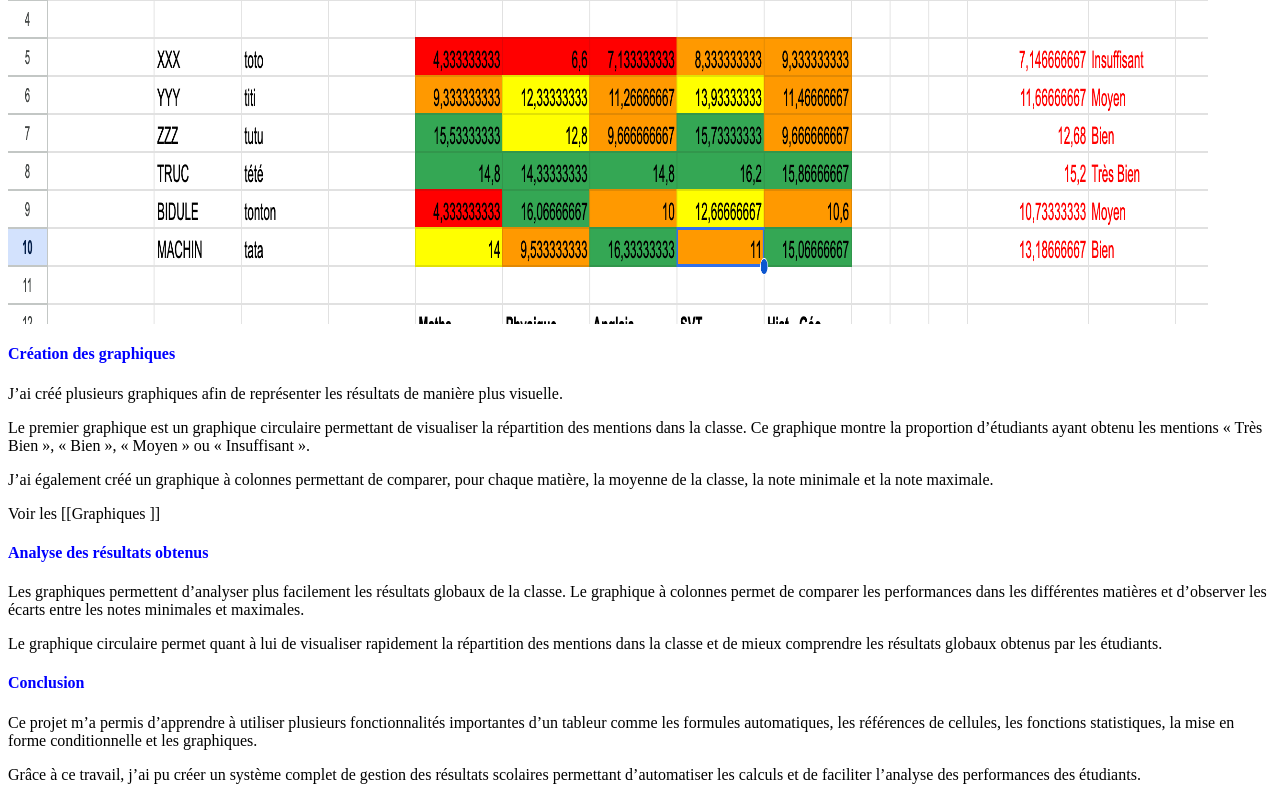
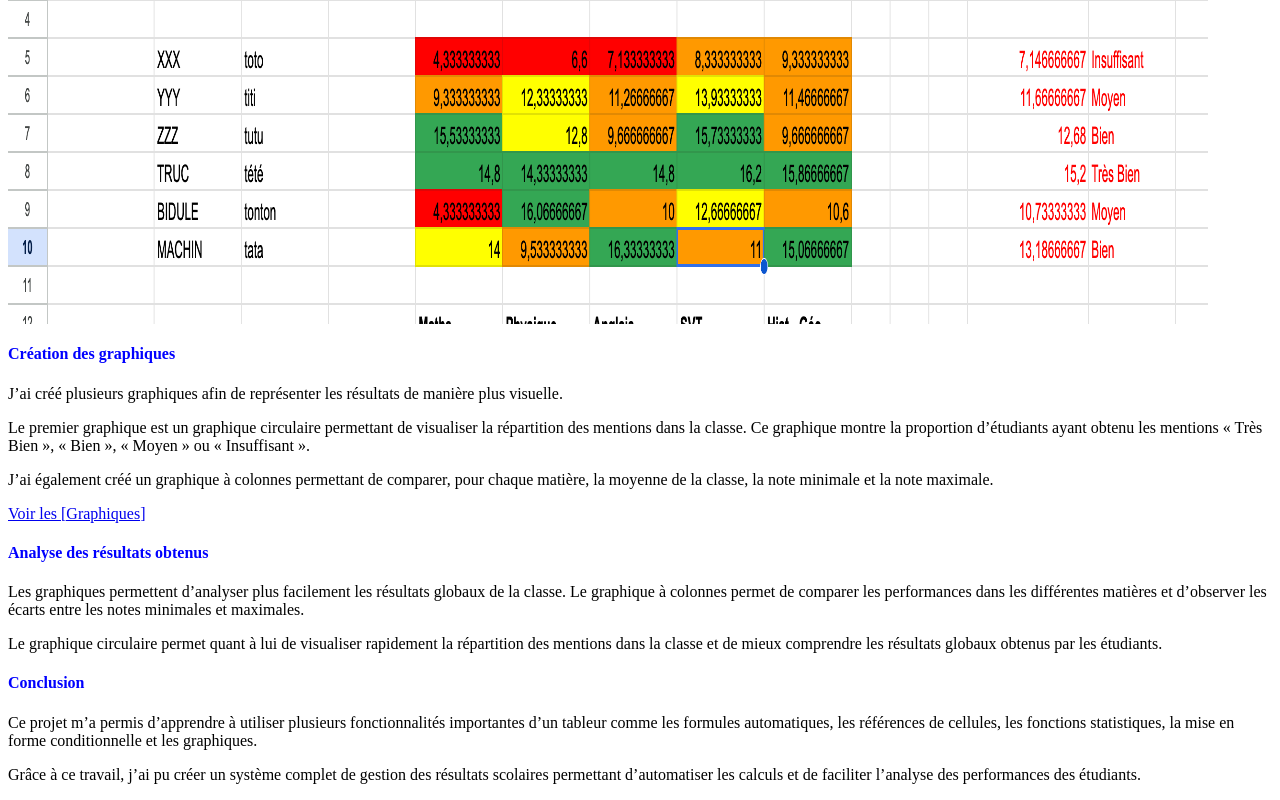
Before and after one commit to yasmine-brrd/yasmine-brrd.github.io, a plain HTML site: page index.html in a window 1280 px wide. Shown: the part 3866-4666 px from the top of the page. Drawn offline with Linux system fonts and the light colour scheme.

Commit message:
Update index.html

```diff
--- a/index.html
+++ b/index.html
@@ -115,7 +115,7 @@
 <p>J’ai également créé un graphique à colonnes permettant de comparer, pour
   chaque matière, la moyenne de la classe, la note minimale et la note maximale.
 </p>
-<p>Voir les [[Graphiques ]]</p>
+<a href= "https://moodle.utc.fr/mod/wiki/view.php?pageid=12047"> Voir les [Graphiques]</a>
 <h4><span style="color: #0000ff;">Analyse des résultats obtenus</span></h4>
 <p>Les graphiques permettent d’analyser plus facilement les résultats globaux de
   la classe. Le graphique à colonnes permet de comparer les performances dans
```
